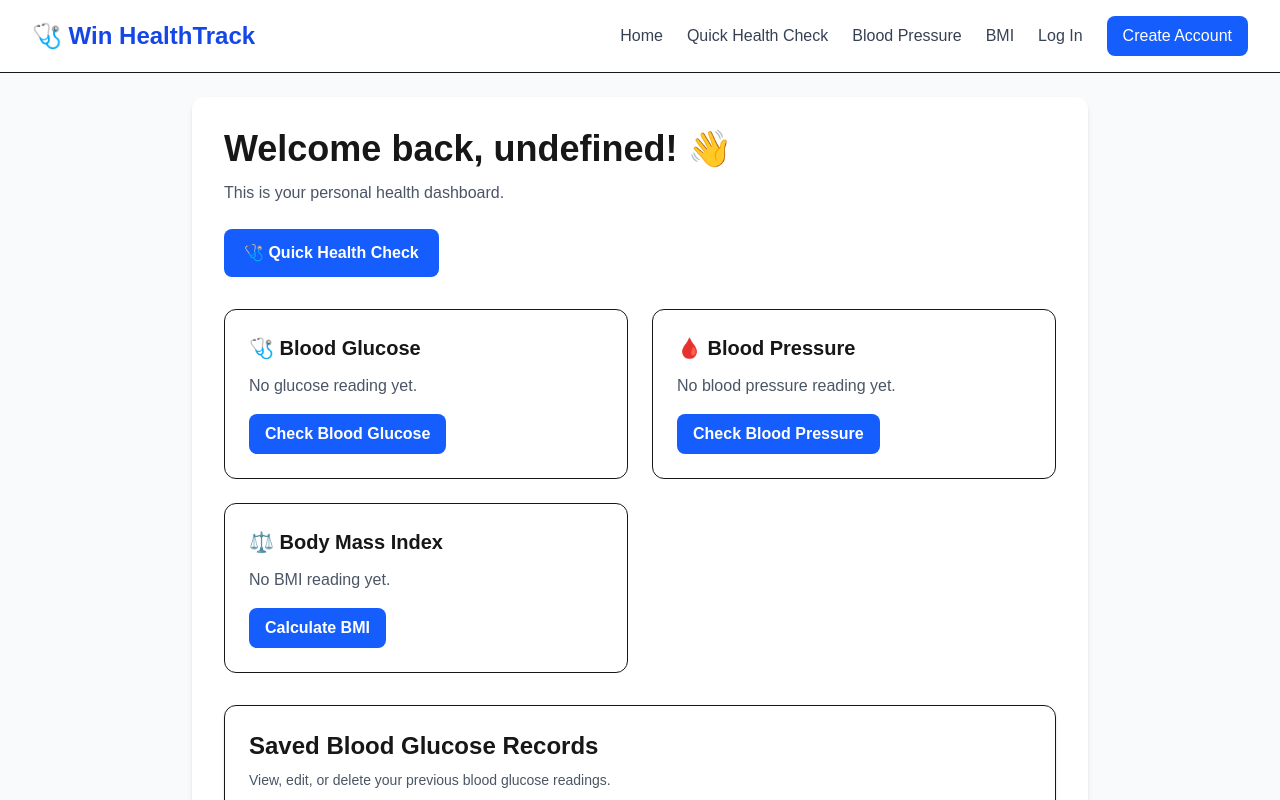
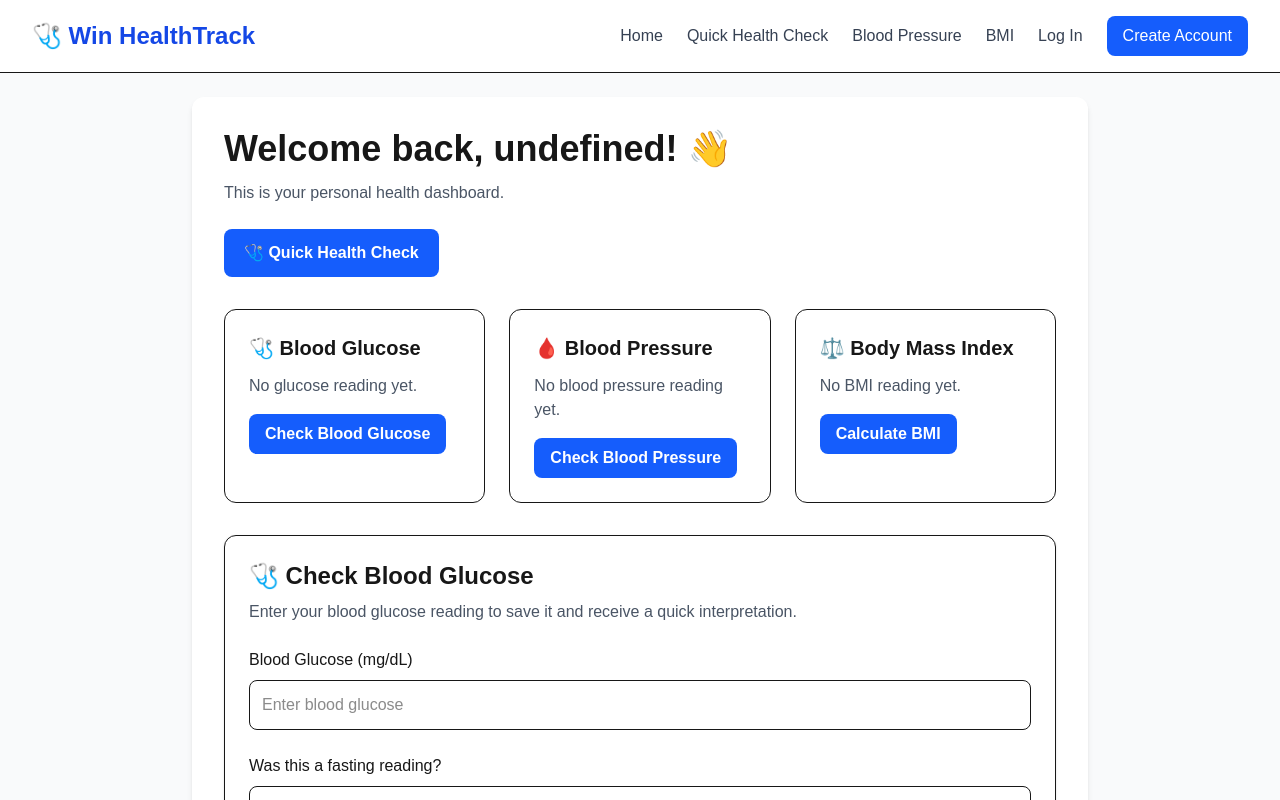
Before and after one commit to Godwin-Diya/win-healthtrack, a Next.js app: page /dashboard in a window 1280 px wide. Shown: the top 800 px of the page. Built offline with nearby package versions, Linux system fonts and the light colour scheme; sample sign-in values are in the browser's storage.

Commit message:
Improve signup user initialization

```diff
--- a/app/dashboard/page.tsx
+++ b/app/dashboard/page.tsx
@@ -107,7 +107,7 @@ export default function DashboardPage() {
             </button>
             </div>
 
-            <div className="mt-8 grid gap-6 md:grid-cols-2">
+            <div className="mt-8 grid gap-6 md:grid-cols-3">
 
             <div className="rounded-xl border p-6">
   <h2 className="text-xl font-semibold">
@@ -246,6 +246,8 @@ export default function DashboardPage() {
             </button>
             </div>
             </div>
+
+            <HealthRecordForm />
 
           <div className="mt-8 rounded-xl border bg-white p-6 shadow-sm">
   <h2 className="text-2xl font-bold">
@@ -390,7 +392,6 @@ export default function DashboardPage() {
         )}
 
             <div id="glucose-form">
-            <HealthRecordForm />
             </div>
 
             <button
--- a/app/login/page.tsx
+++ b/app/login/page.tsx
@@ -1,11 +1,7 @@
 "use client";
 import { useRouter } from "next/navigation"
 import { useState } from "react";
-type User = {
-    email: string;
-    password: string;
-};
-
+import type { User } from "@/types/health"
 
 export default function LoginPage() {
     const [email, setEmail] = useState("");
--- a/app/signup/page.tsx
+++ b/app/signup/page.tsx
@@ -1,11 +1,6 @@
 "use client";
 import { useState } from "react";
-
-type User = {
-    fullName: string;
-    email: string;
-    password: string;
-};
+import type { User } from "@/types/health";
 
 export default function SignUpPage()
 {
@@ -58,9 +53,10 @@ export default function SignUpPage()
 
         setError("");
         const newUser: User = {
-            fullName,
-            email,
+            fullName: fullName.trim(),
+            email: email.trim().toLowerCase(),
             password,
+            healthRecords: [],
         };
 
         const existingUsers = localStorage.getItem("users");
```
